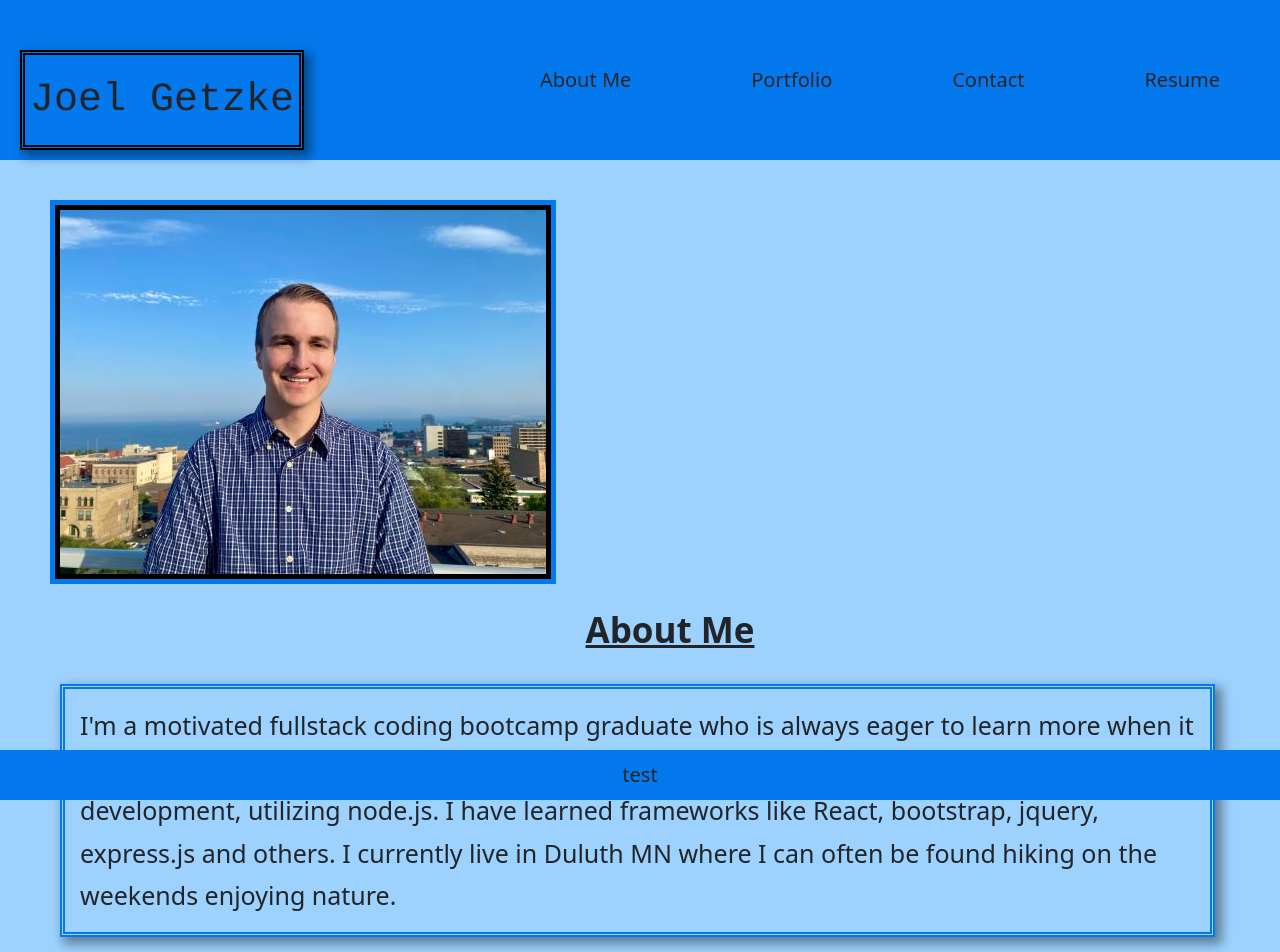
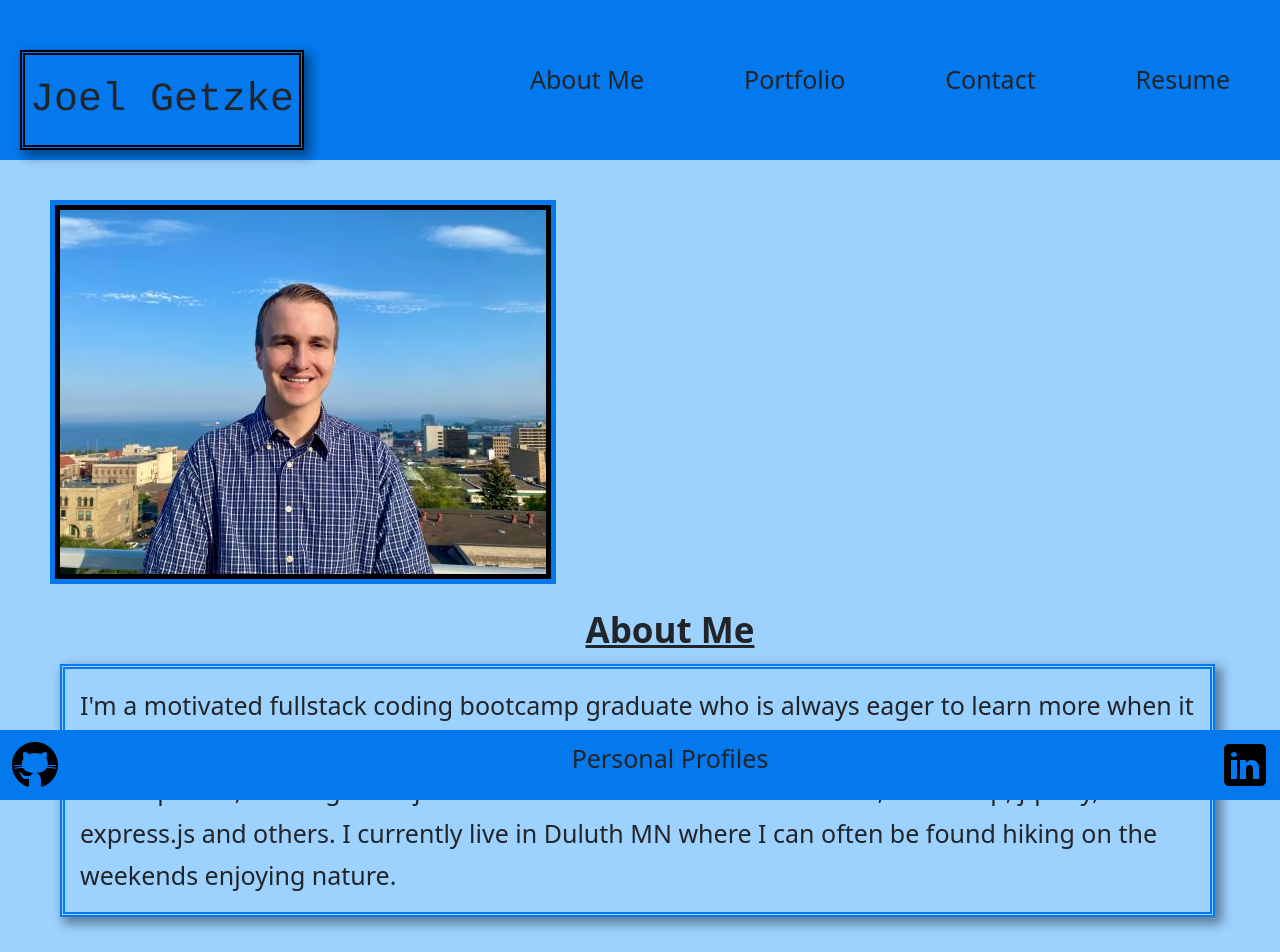
Before and after one commit to Glansburg/ReactPortfolio, a React (Vite) app: page / in a window 1280 px wide. Shown: the top 952 px of the page. Built offline with nearby package versions, Linux system fonts and the light colour scheme.

Commit message:
footer completed

```diff
--- a/src/App.css
+++ b/src/App.css
@@ -42,6 +42,15 @@ body {
   bottom: 0;
 }
 
+.margin-footer-right {
+  margin-right: 60px;
+}
+
+.space-between {
+  display: flex;
+  justify-content: space-between;
+}
+
 .min-h-screen {
   height: 100px;
 }
@@ -82,7 +91,7 @@ body {
   border: 5px double rgb(4, 121, 238);
   padding: 15px;
   margin-right: 65px;
-  bottom: 30px;
+  bottom: 50px;
 
   box-shadow: 5px 5px 10px 2px rgba(0, 0, 0, 0.4);
 
@@ -132,3 +141,7 @@ height: 80vh;
 ul a:hover {
   text-decoration: underline;
 }
+
+.hover-underline:hover {
+  text-decoration: underline !important;
+}
--- a/src/App.jsx
+++ b/src/App.jsx
@@ -5,7 +5,8 @@ import Portfolio from "./components/Portfolio"
 import Resume from "./components/Resume"
 import Contact from "./components/Contact"
 import About from "./components/About"
-import Footer from './components/Footer'
+import Github from "./assets/github.svg"
+import Linkedin from "./assets/Linkedin.svg"
 
 
 
@@ -23,17 +24,28 @@ const [page, setPage] = useState("About")
    </header>
    <main className="header-border">
     <ul>
-        <li className="prevent-default hover-underline">{page === "About" ? <About></About> : null}</li>
-        <li className="prevent-default hover-underline">{page === "Portfolio" ? <Portfolio></Portfolio> : null}</li>
-        <li className="prevent-default hover-underline">{page === "Contact" ? <Contact></Contact> : null}</li>
-        <li className="prevent-default hover-underline">{page === "Resume" ? <Resume></Resume> : null}</li>
+        <li className="prevent-default">{page === "About" ? <About></About> : null}</li>
+        <li className="prevent-default">{page === "Portfolio" ? <Portfolio></Portfolio> : null}</li>
+        <li className="prevent-default">{page === "Contact" ? <Contact></Contact> : null}</li>
+        <li className="prevent-default">{page === "Resume" ? <Resume></Resume> : null}</li>
     </ul>
 
 </main>
 
   <footer className="flex-footer">
- <div>test</div>
+  <div className="space-between">
 
+  <a href="https://github.com/JoelGetzke">
+  <img className="margin-footer-right" src={Github} alt="sellegant" />
+</a>
+
+
+  <div className="fs-5">Personal Profiles</div>
+  <a href="https://www.linkedin.com/in/joel-getzke-8b0288298/">
+  <img className="" src={Linkedin} alt="sellegant" />
+</a>
+
+ </div>
   </footer>
 
     </>
--- a/src/components/Navigation.jsx
+++ b/src/components/Navigation.jsx
@@ -3,10 +3,10 @@ import { useState } from 'react';
 function Nav({setPage}) {
     return (
         <nav className='site-nav'>
-      <a className="nav-link" onClick={(e)=> setPage("About")}>About Me</a>
-      <a className="nav-link" onClick={(e)=> setPage("Portfolio")}>Portfolio</a>
-      <a className="nav-link" onClick={(e)=> setPage("Contact")}>Contact</a>
-      <a className="nav-link" onClick={(e)=> setPage("Resume")}>Resume</a>
+      <a className="nav-link hover-underline fs-5" onClick={(e)=> setPage("About")}>About Me</a>
+      <a className="nav-link hover-underline fs-5" onClick={(e)=> setPage("Portfolio")}>Portfolio</a>
+      <a className="nav-link hover-underline fs-5" onClick={(e)=> setPage("Contact")}>Contact</a>
+      <a className="nav-link hover-underline fs-5" onClick={(e)=> setPage("Resume")}>Resume</a>
     </nav>
     )
 }
```
Also changed, not shown: src/assets/github.svg (added), src/assets/linkedin.svg (added).
